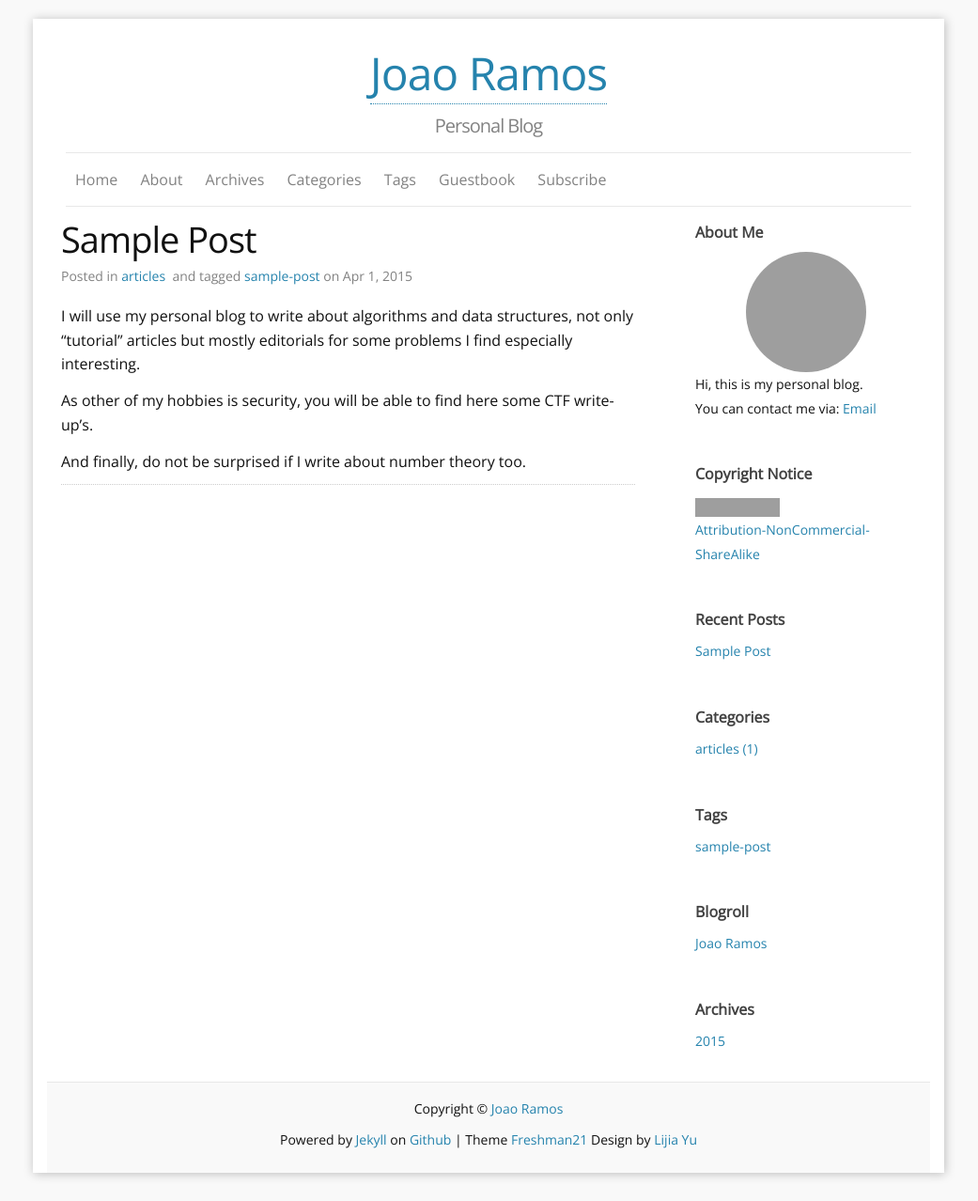
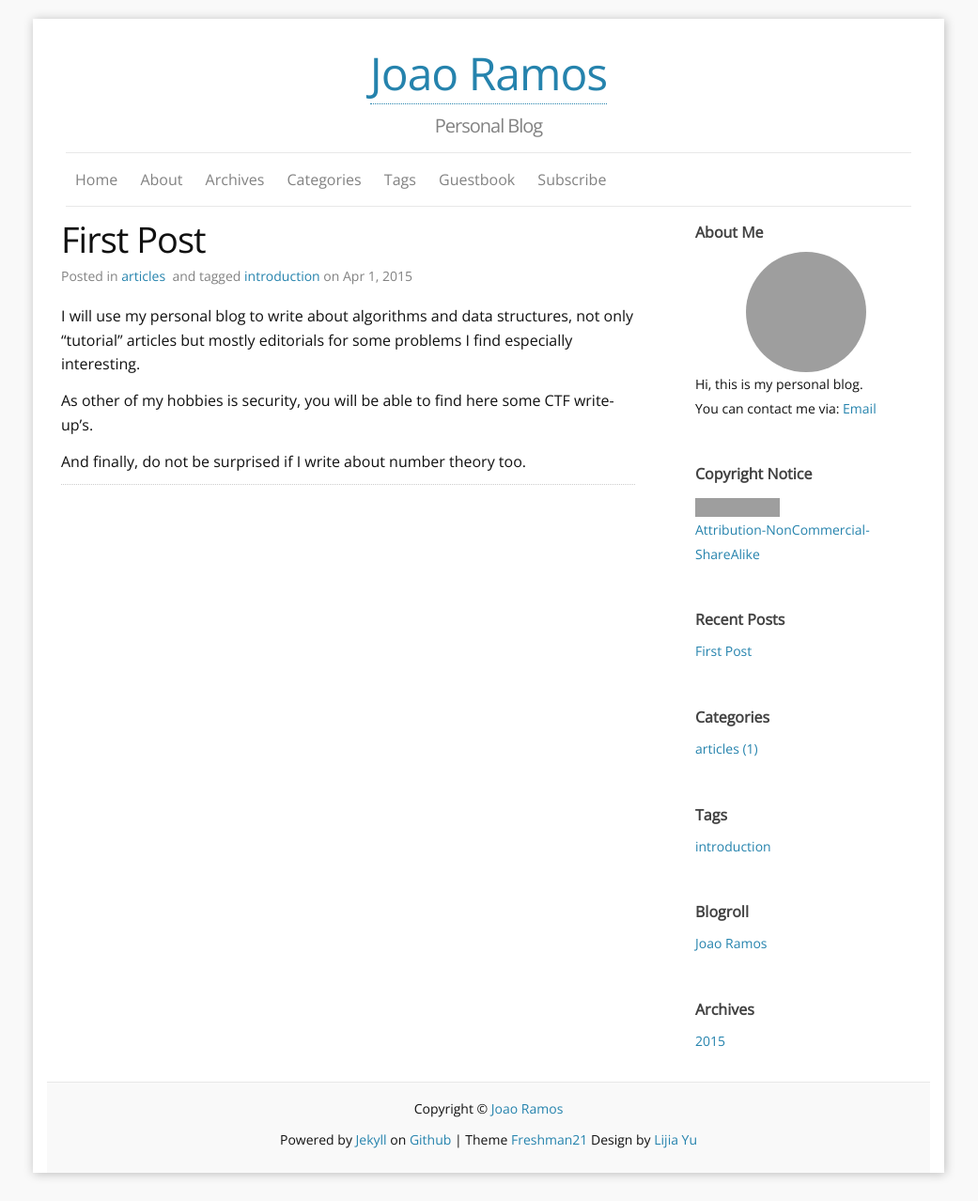
Before and after one commit to JoaoM10/JoaoM10.github.io, a Jekyll site: the page built from _posts/2015-04-01-first_post.md, in a window 1280 px wide. Shown: the whole page at 94% size, without its empty margins (120-1161 px from the left). Built offline with Jekyll 4.4.1, drawn with Linux system fonts in a browser that asks for light colours; comment, search, counter and statistics services are not loaded; grey boxes are pictures that could not be loaded.

Commit message:
first post

```diff
--- a/_posts/2015-04-01-first_post.md
+++ b/_posts/2015-04-01-first_post.md
@@ -1,9 +1,9 @@
 ---
 layout: post
-title: Sample Post
+title: First Post
 excerpt: "I will write about algorithms, data structures, number theory and security."
 categories: articles
-tags: [sample-post]
+tags: [introduction]
 comments: true
 ---
 
```
